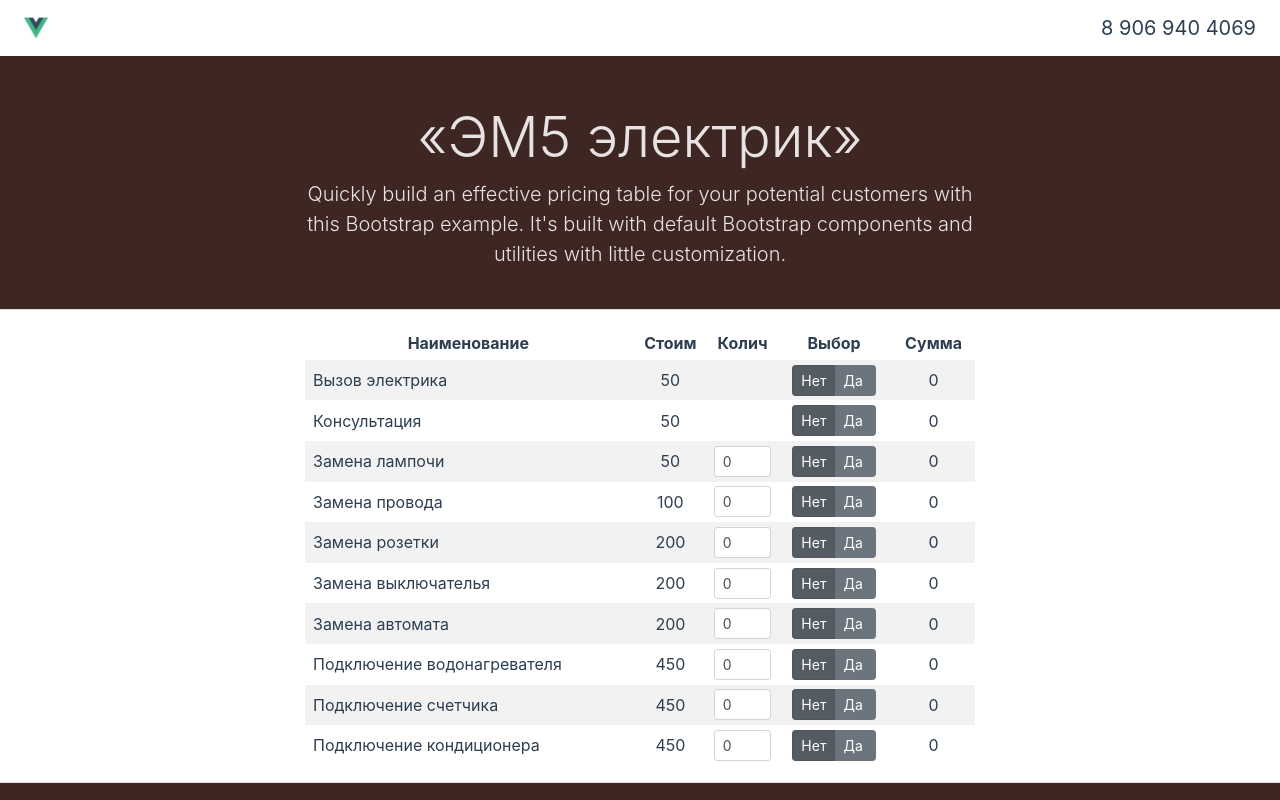
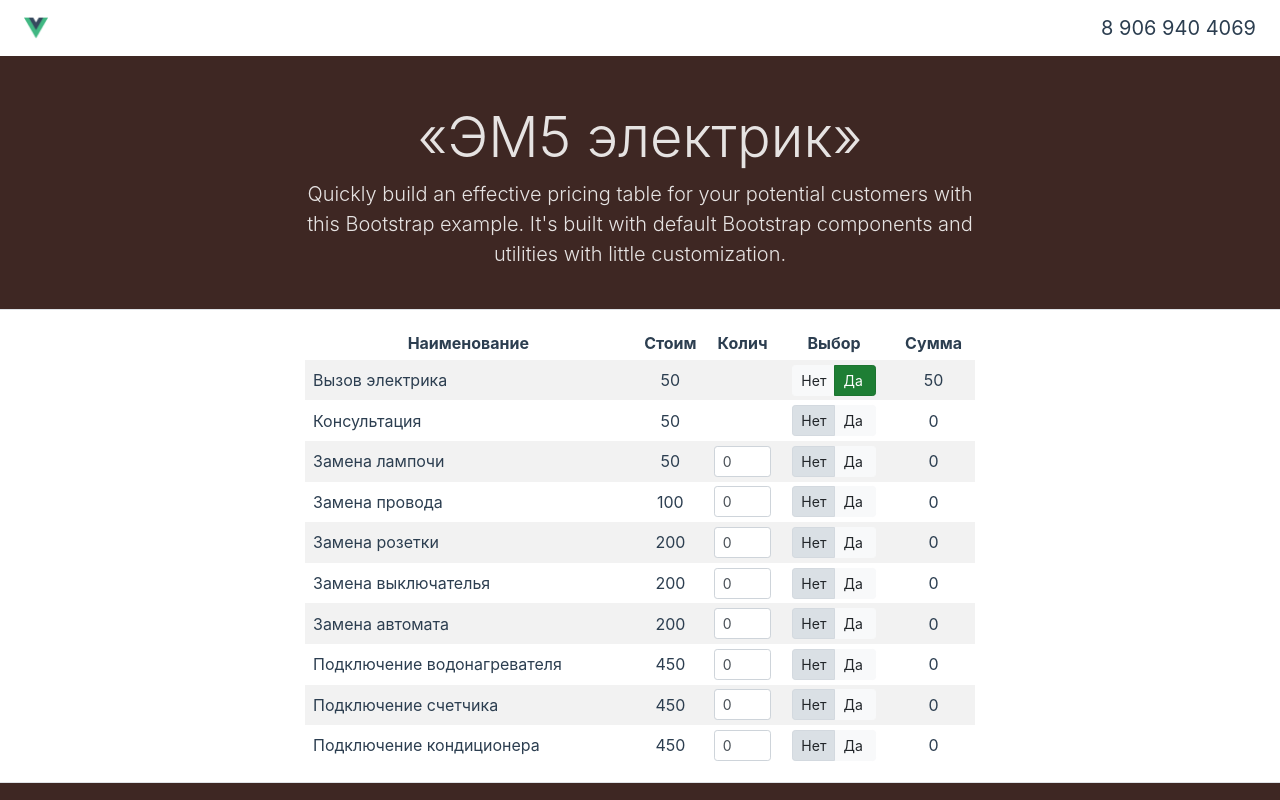
Before and after one commit to mccrush/em5, a Vue app: page / in a window 1280 px wide. Shown: the top 800 px of the page. Built offline with nearby package versions, Linux system fonts and the light colour scheme.

Commit message:
Дорабатывает отображение кнопок

```diff
--- a/src/components/Rabota.vue
+++ b/src/components/Rabota.vue
@@ -5,11 +5,12 @@
     <td width="10%"><input v-if="rabotaFrom.id !== 1 && rabotaFrom.id !== 2" class="form-control form-control-sm" type="number" placeholder="1" step="1" min="1" max="99" v-on:input="comput" v-model.number="counter"></td>
     <td>
       <div class="btn-group btn-group-sm" role="group" aria-label="Basic example">
-        <button type="button" class="btn btn-secondary active">Нет</button>
-        <button type="button" class="btn btn-secondary">Да&nbsp;</button>
+        <button type="button" class="btn btn-light" v-bind:class="[ isActive ? '' : 'active', isActive ? 'btn-light': 'btn-light' ]">Нет</button>
+        <button type="button" class="btn" v-bind:class="[ isActive ? 'active' : '', isActive ? 'btn-success': 'btn-light' ]">Да&nbsp;</button>
       </div>
     </td>
-    <td>{{ summa }}</td>
+    <td v-if="rabotaFrom.id == 1">50</td>
+    <td v-else>{{ summa }}</td>
   </tr>
 </template>
 
@@ -23,7 +24,8 @@ export default {
     return {
       summa: 0,
       counter: 0,
-      price: this.rabotaFrom.price
+      price: this.rabotaFrom.price,
+      isActive: this.rabotaFrom.active
     };
   },
   created() {
```
